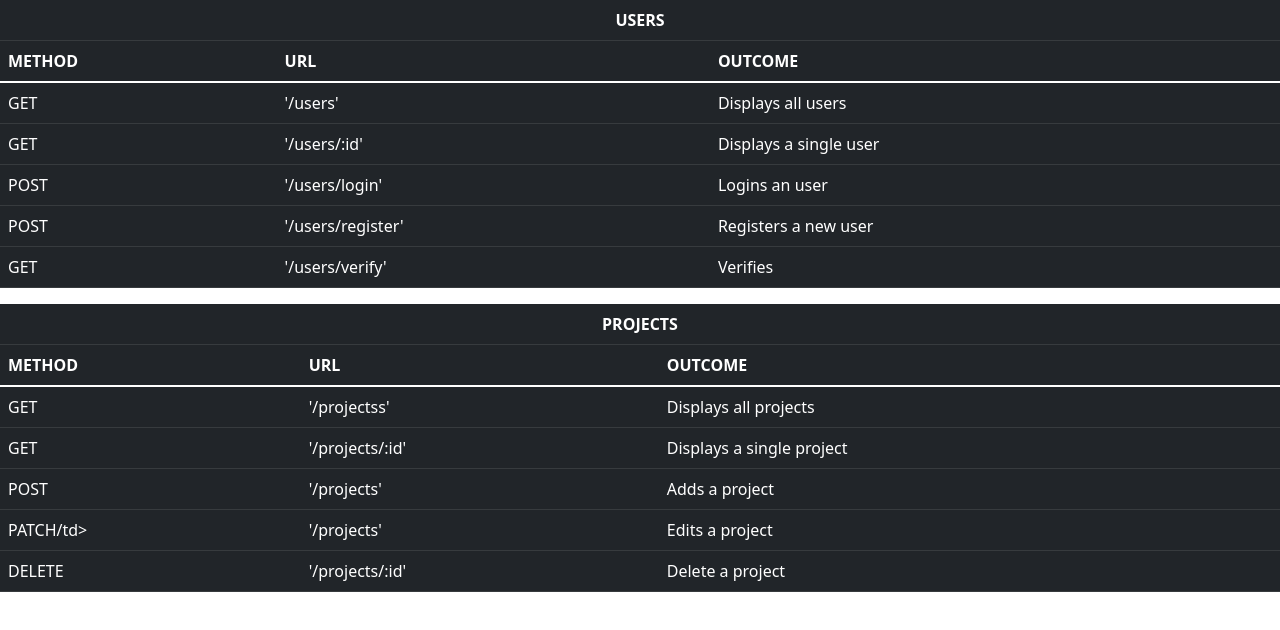
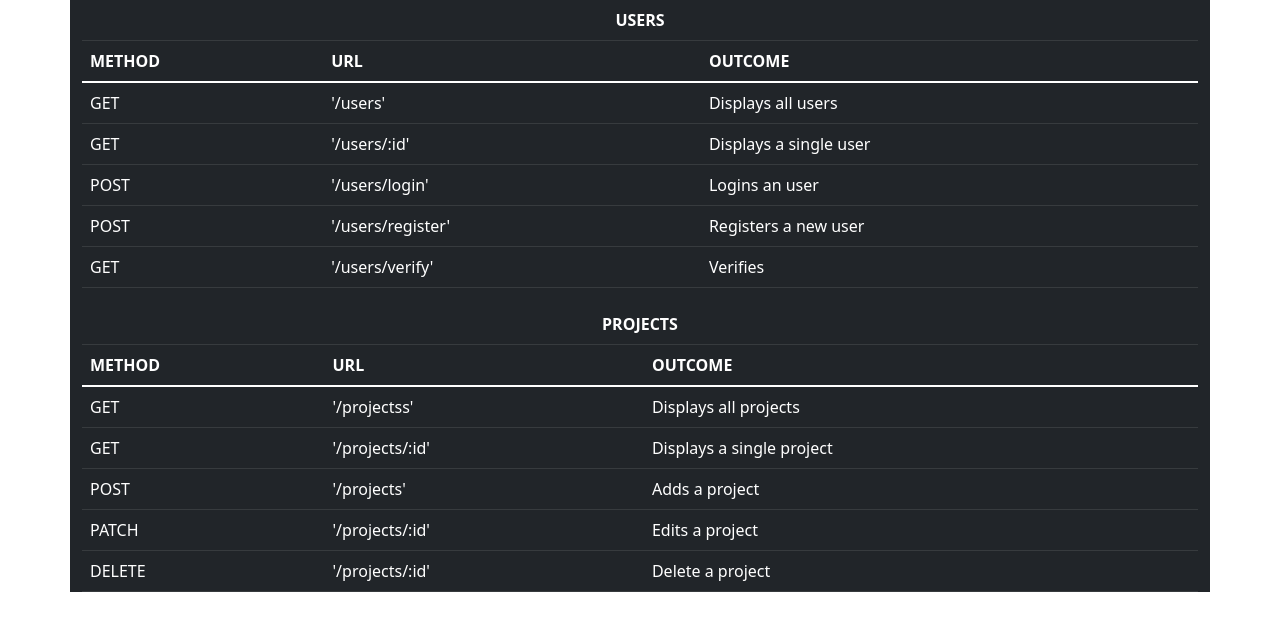
Before and after one commit to Carlaamylawrence/devconnectbackend, a website: page index.html in a window 1280 px wide. Drawn offline with nearby package versions, Linux system fonts and the light colour scheme.

Commit message:
table styles

```diff
--- a/index.html
+++ b/index.html
@@ -19,6 +19,7 @@
     <title>API ROUTES</title>
   </head>
   <body>
+    <div class="container bg-dark">
       <!-- USERS ROUTE -->
       <table class="table table-dark">
         <thead>
@@ -53,7 +54,7 @@
           <tr>
             <td>GET</td>
             <td>'/users/verify'</td>
-          <td>Verifies </td>
+            <td>Verifies</td>
           </tr>
         </tbody>
       </table>
@@ -84,8 +85,8 @@
             <td>Adds a project</td>
           </tr>
           <tr>
-          <td>PATCH/td>
-          <td>'/projects'</td>
+            <td>PATCH</td>
+            <td>'/projects/:id'</td>
             <td>Edits a project</td>
           </tr>
           <tr>
@@ -95,7 +96,6 @@
           </tr>
         </tbody>
       </table>
-
-
+    </div>
   </body>
 </html>
```
Lines whose indentation alone changed are shown as unchanged.
